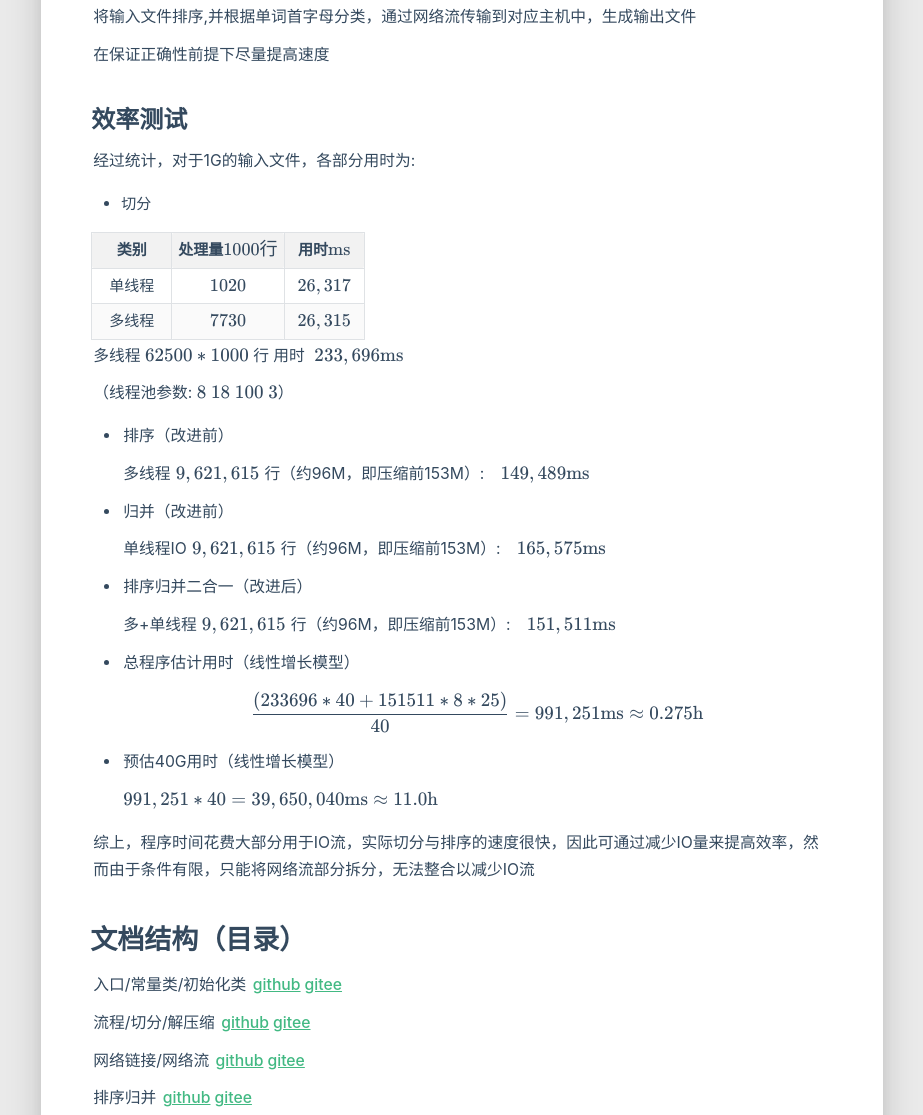
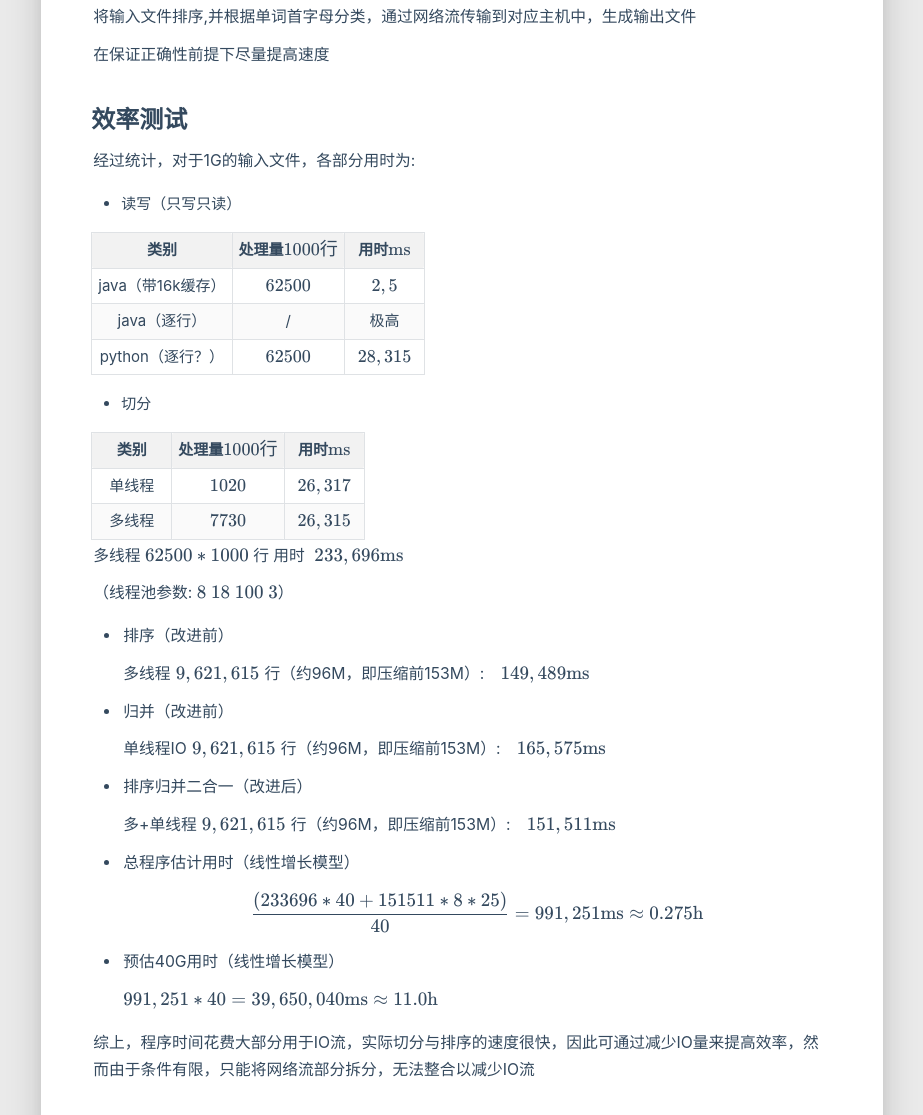
Before and after one commit to CMZSrost/CMZSrost.github.io, a plain HTML site: page 2022/07/Java实现大文件排序-0/index.html in a window 1280 px wide. Shown: the part 1419-2534 px from the top of the page, without its empty margins (34-957 px from the left). Drawn offline with nearby package versions, Linux system fonts and the light colour scheme; some packages are replaced by stand-ins of ours; no server answers; a script that the page names is missing.

Commit message:
Site updated: 2022-07-24 14:36:05

```diff
--- a/2022/07/Java实现大文件排序-0/index.html
+++ b/2022/07/Java实现大文件排序-0/index.html
@@ -438,14 +438,14 @@
 
                 <div class="post-date info-break-policy">
                     <i class="far fa-calendar-check fa-fw"></i>更新日期:&nbsp;&nbsp;
-                    2022-07-22
+                    2022-07-24
                 </div>
 
 
 
                 <div class="info-break-policy">
                     <i class="far fa-file-word fa-fw"></i>文章字数:&nbsp;&nbsp;
-                    3.5k
+                    3.6k
                 </div>
 
 
@@ -500,6 +500,35 @@
 <p>在保证正确性前提下尽量提高速度</p>
 <h3 id="效率测试"><a class="markdownIt-Anchor" href="#效率测试"></a> 效率测试</h3>
 <p>经过统计，对于1G的输入文件，各部分用时为:</p>
+<ul>
+<li>读写（只写只读）</li>
+</ul>
+<table>
+<thead>
+<tr>
+<th style="text-align:center">类别</th>
+<th style="text-align:center">处理量<span class="katex"><span class="katex-mathml"><math><semantics><mrow><mn>1000</mn><mi mathvariant="normal">行</mi></mrow><annotation encoding="application/x-tex">1000行</annotation></semantics></math></span><span class="katex-html" aria-hidden="true"><span class="base"><span class="strut" style="height:0.64444em;vertical-align:0em;"></span><span class="mord">1</span><span class="mord">0</span><span class="mord">0</span><span class="mord">0</span><span class="mord cjk_fallback">行</span></span></span></span></th>
+<th style="text-align:center">用时<span class="katex"><span class="katex-mathml"><math><semantics><mrow><mi>m</mi><mi>s</mi></mrow><annotation encoding="application/x-tex">ms</annotation></semantics></math></span><span class="katex-html" aria-hidden="true"><span class="base"><span class="strut" style="height:0.43056em;vertical-align:0em;"></span><span class="mord mathdefault">m</span><span class="mord mathdefault">s</span></span></span></span></th>
+</tr>
+</thead>
+<tbody>
+<tr>
+<td style="text-align:center">java（带16k缓存）</td>
+<td style="text-align:center"><span class="katex"><span class="katex-mathml"><math><semantics><mrow><mn>62500</mn></mrow><annotation encoding="application/x-tex">62500</annotation></semantics></math></span><span class="katex-html" aria-hidden="true"><span class="base"><span class="strut" style="height:0.64444em;vertical-align:0em;"></span><span class="mord">6</span><span class="mord">2</span><span class="mord">5</span><span class="mord">0</span><span class="mord">0</span></span></span></span></td>
+<td style="text-align:center"><span class="katex"><span class="katex-mathml"><math><semantics><mrow><mn>2</mn><mo separator="true">,</mo><mn>5</mn></mrow><annotation encoding="application/x-tex">2,5</annotation></semantics></math></span><span class="katex-html" aria-hidden="true"><span class="base"><span class="strut" style="height:0.8388800000000001em;vertical-align:-0.19444em;"></span><span class="mord">2</span><span class="mpunct">,</span><span class="mspace" style="margin-right:0.16666666666666666em;"></span><span class="mord">5</span></span></span></span></td>
+</tr>
+<tr>
+<td style="text-align:center">java（逐行）</td>
+<td style="text-align:center">/</td>
+<td style="text-align:center">极高</td>
+</tr>
+<tr>
+<td style="text-align:center">python（逐行？）</td>
+<td style="text-align:center"><span class="katex"><span class="katex-mathml"><math><semantics><mrow><mn>62500</mn></mrow><annotation encoding="application/x-tex">62500</annotation></semantics></math></span><span class="katex-html" aria-hidden="true"><span class="base"><span class="strut" style="height:0.64444em;vertical-align:0em;"></span><span class="mord">6</span><span class="mord">2</span><span class="mord">5</span><span class="mord">0</span><span class="mord">0</span></span></span></span></td>
+<td style="text-align:center"><span class="katex"><span class="katex-mathml"><math><semantics><mrow><mn>28</mn><mo separator="true">,</mo><mn>315</mn></mrow><annotation encoding="application/x-tex">28,315</annotation></semantics></math></span><span class="katex-html" aria-hidden="true"><span class="base"><span class="strut" style="height:0.8388800000000001em;vertical-align:-0.19444em;"></span><span class="mord">2</span><span class="mord">8</span><span class="mpunct">,</span><span class="mspace" style="margin-right:0.16666666666666666em;"></span><span class="mord">3</span><span class="mord">1</span><span class="mord">5</span></span></span></span></td>
+</tr>
+</tbody>
+</table>
 <ul>
 <li>切分</li>
 </ul>
@@ -656,7 +685,8 @@
 主要原因是nio的设计高效在于缓冲区与非阻塞设计，以及多路IO的单线程实现并发<br />
 然而我原本的设计中已经有缓冲区的设计，而线程阻塞对我IO效率的提升也并不显著，<br />
 多路IO的单线程并发更适合用在网络流部分。<br />
-而内存映射单纯只是回报不足，但经过理论估计，应该能给程序提速一倍或者更多（以大量内存为代价）</p>
+而内存映射单纯只是回报不足，但经过理论估计，应该能给程序提速一倍或者更多（以大量内存为代价）<br />
+（后续：经测试，瓶颈不在IO，而在逐行处理的速度上）</p>
 <h3 id="多线程结构设计"><a class="markdownIt-Anchor" href="#多线程结构设计"></a> 多线程结构设计</h3>
 <p>原本我的线程设计是写继承<code>Thread</code>类的类，没有采用线程池，<br />
 并且手动管理线程的结束，同时线程数一次性开一百来个…</p>
```
